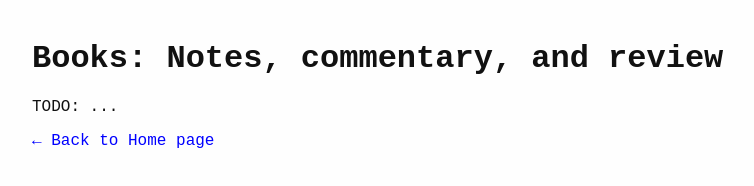
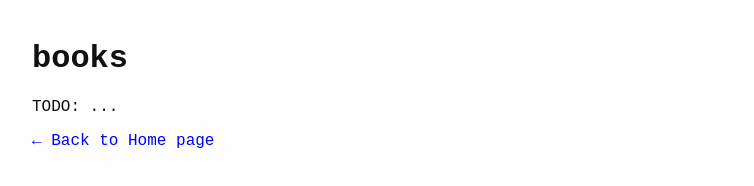
Before and after one commit to theoryofjens/theoryofjens.github.io, a plain HTML site: page books.html in a window 1280 px wide. Shown: the whole page, without its empty margins (8-762 px from the left). Drawn offline with Linux system fonts and the light colour scheme.

Commit message:
updated books header

```diff
--- a/books.html
+++ b/books.html
@@ -6,7 +6,7 @@
   <link rel="stylesheet" href="style.css">
 </head>
 <body>
-  <h1>Books: Notes, commentary, and review</h1>
+  <h1>books</h1>
   <p>TODO: ...</p>
 
   <p><a href="index.html">← Back to Home page</a></p>
```
